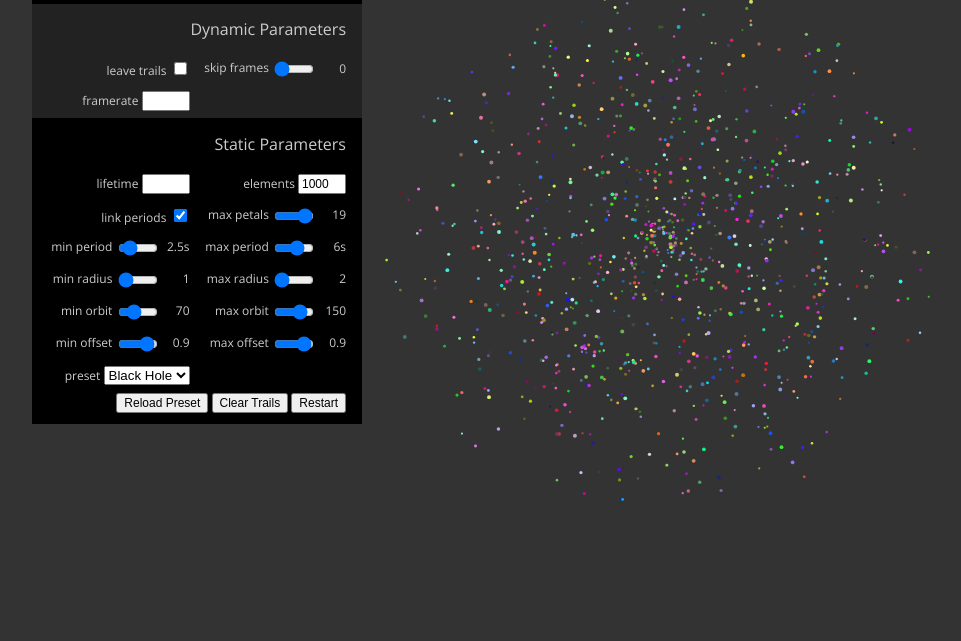
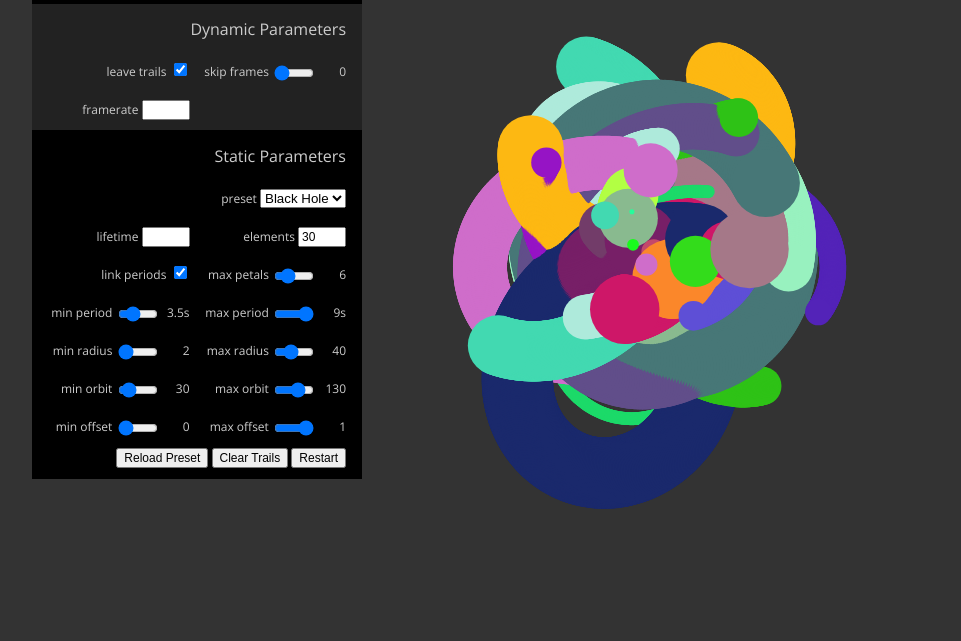
Before and after one commit to monking/Canvas-Play, a plain HTML site: page index.html in a window 1280 px wide. Shown: the part 159-800 px from the top of the page, without its empty margins (143-1104 px from the left). Drawn offline with nearby package versions, Linux system fonts and the light colour scheme.

Commit message:
make presets the first control

```diff
--- a/css/main.css
+++ b/css/main.css
@@ -60,6 +60,11 @@ h1, h2 {
 	width: 50%;
 	display: block;
 	margin: 0.5em 0;
+	height: 26px;
+	line-height: 26px;
+}
+.controls label.occupy-line {
+	width: 100%;
 }
 .controls input[type=text] {
 	width: 40px;
--- a/index.html
+++ b/index.html
@@ -36,6 +36,11 @@
 					</group>
 					<group>
 						<h2>Static Parameters</h2>
+						<label class="occupy-line">
+							preset
+							<select name="presets">
+							</select>
+						</label>
 						<label>
 							lifetime
 							<input type="text" name="lifetime" />
@@ -84,11 +89,6 @@
 							max offset
 							<input type="range" name="maxOrbitOffset" min="0" max="1" step="0.1" /><span class="readout" ref="maxOrbitOffset"></span>
 						</label>
-						<label>
-							preset
-							<select name="presets">
-							</select>
-						</label>
 					</group>
 					<group>
 						<input type="button" data-action="resetChanges" value="Reload Preset" />
--- a/js/main.js
+++ b/js/main.js
@@ -7,7 +7,7 @@ window.onload = function() {
 		canvasId: "play"
 	};
 	function init() {
-		window.squiggly = new Squiggly(Extends({}, presets["Black Hole"], initOptions));
+		window.squiggly = new Squiggly(Extends({}, presets["Bworp"], initOptions));
 		setupControls();
 	}
 	controls = {};
```
